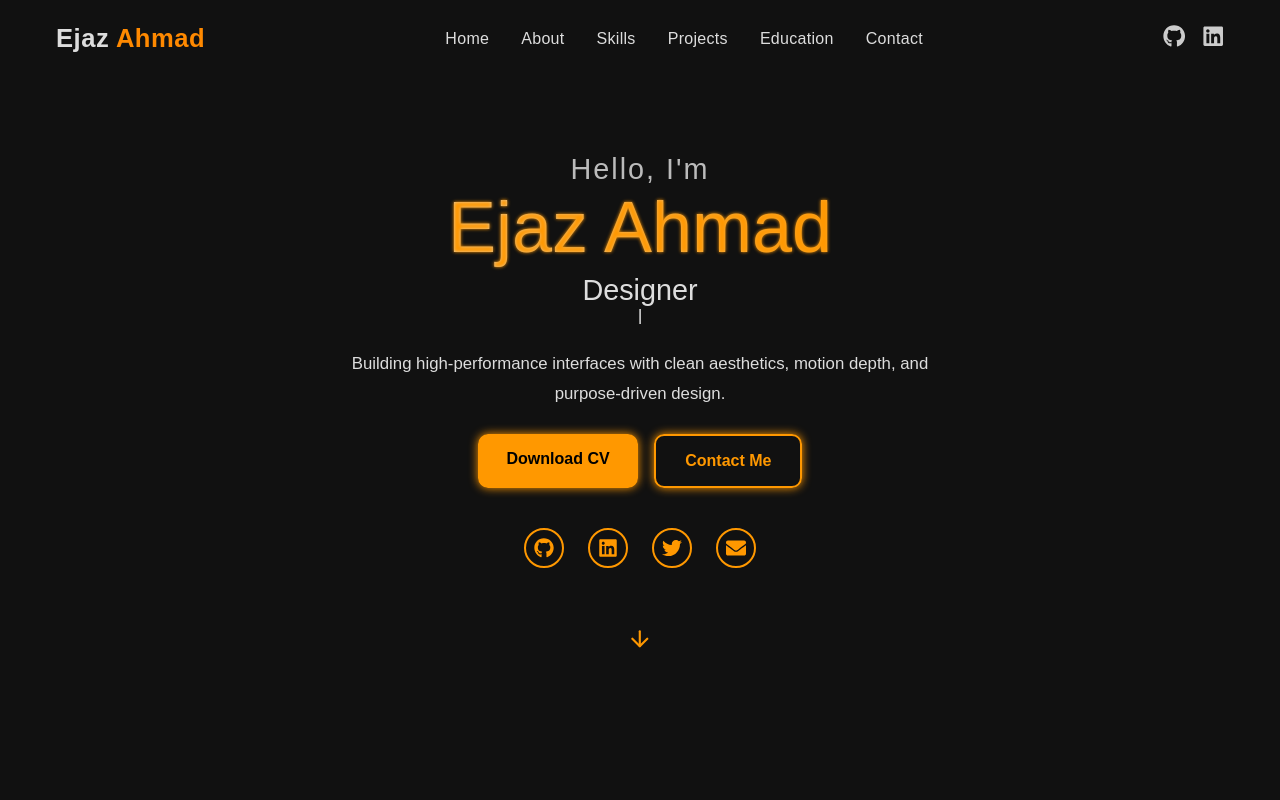
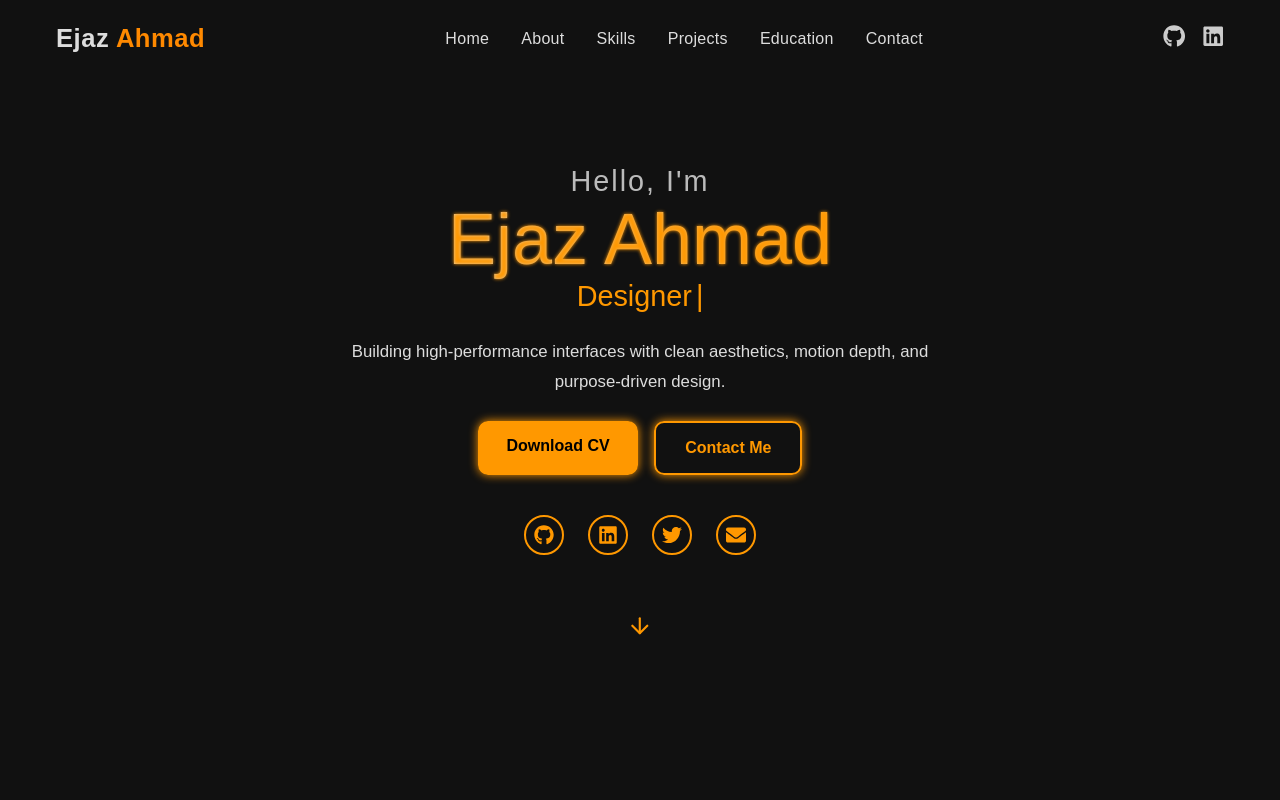
Before and after one commit to Ejaz-Ahmad18/PORTFOLIO, a React (Vite) app: page / in a window 1280 px wide. Shown: the top 800 px of the page. Built offline with nearby package versions, Linux system fonts and the light colour scheme.

Commit message:
Typed Cursor Fixed

```diff
--- a/src/Components/Home/Home.css
+++ b/src/Components/Home/Home.css
@@ -64,7 +64,7 @@
   background: linear-gradient(90deg, #dadada, #ff9800);
   -webkit-background-clip: text;
   -webkit-text-fill-color: transparent;
-  /* text-shadow: 0 0 30px #ff9800; */
+  text-shadow: 0 0 30px #ff9800;
   animation: glow 4s ease-in-out infinite alternate;
 }
 
@@ -75,8 +75,19 @@
 
 .role {
   font-size: 1.8rem;
-  color: #ddd;
+  color: #ff9800;
   margin-top: 0.4rem;
+   display: inline;
+}
+/* Cursor fix */
+.typed-cursor {
+  display: inline;
+  margin-left: 4px;
+  font-size: 1.8rem;
+  line-height: 1;
+  vertical-align: baseline;
+  color: #ff9800;
+  animation: blink 0.7s infinite;
 }
 
 .description {
```
